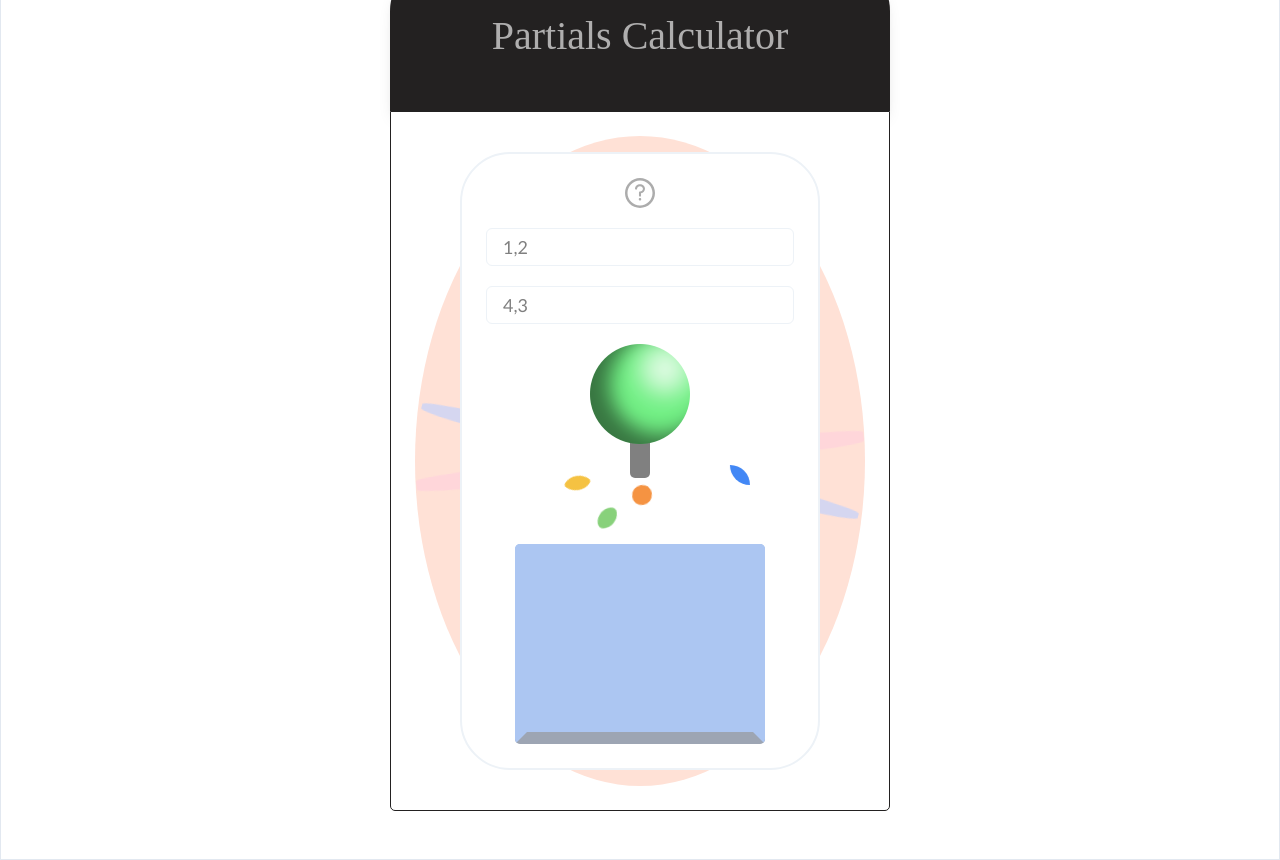
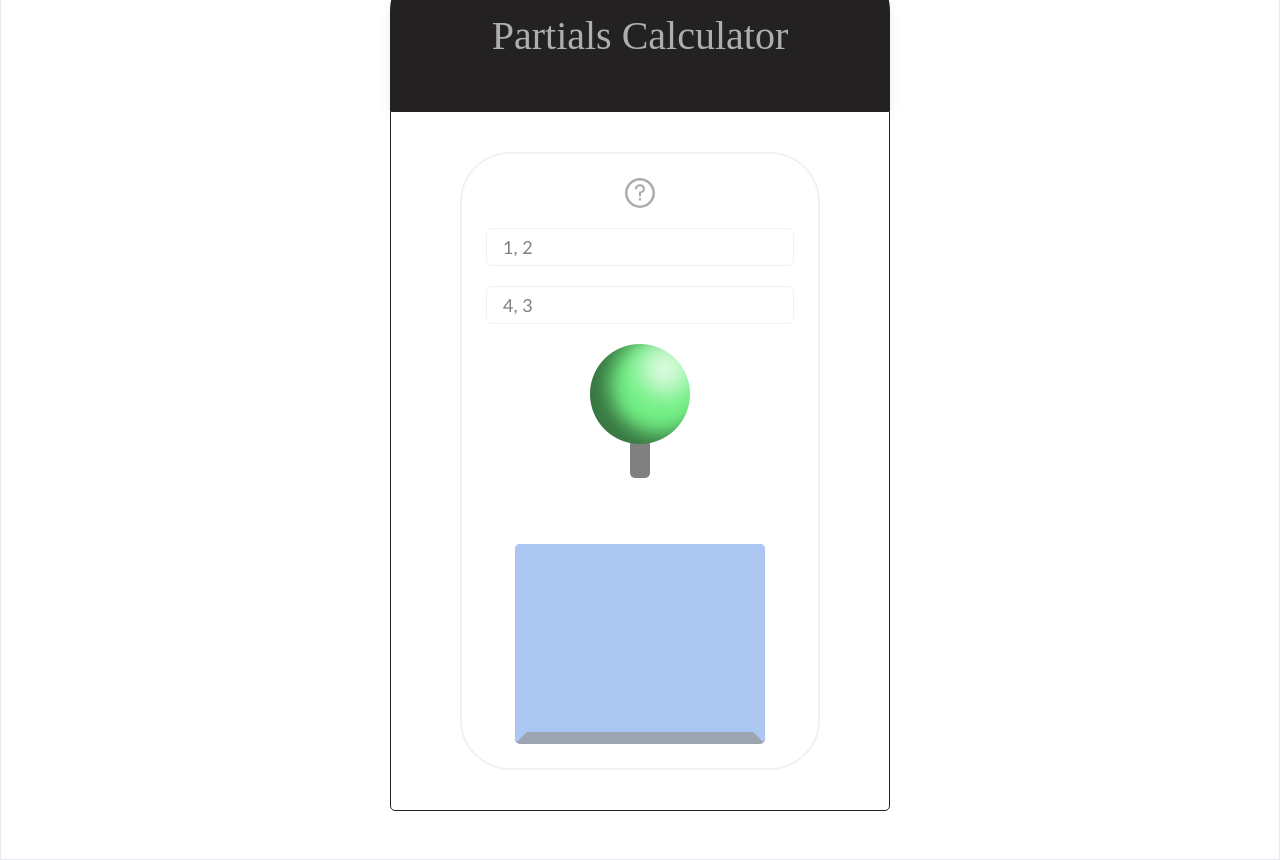
Before and after one commit to ph0ph0/DayTraderTools, a Next.js app: page / in a window 1280 px wide. Shown: the part 740-1600 px from the top of the page. Built offline with nearby package versions, Linux system fonts and the light colour scheme; a web font is replaced by a local one.

Commit message:
finished the animation for loading

```diff
--- a/components/VendingMachine/API/PartialCalculatorAPI.js
+++ b/components/VendingMachine/API/PartialCalculatorAPI.js
@@ -164,16 +164,9 @@ const PartialCalculatorAPI = ({ state, setState }) => {
         throw "database id is not the same as sent id";
       }
       window.log(`Done sending data to backend`);
-      setLoading(false);
-    } catch (error) {
-      setLoading(false);
-      setError(error);
-      window.log(`Error hitting API: ${error}`);
-      return;
-    }
       window.log(`Now looking to poll with id: ${queryID}`);
+
       // Now poll the backend until we get a response.
-
       const queryIdObject = { id: queryID };
       const queryBackend = async () => {
         try {
@@ -184,7 +177,6 @@ const PartialCalculatorAPI = ({ state, setState }) => {
         }
       };
 
-    try {
       const partialCalculatorResult = await poll(
         queryBackend,
         validatePollingResponse,
@@ -194,6 +186,8 @@ const PartialCalculatorAPI = ({ state, setState }) => {
         `PartialCalculatorResult: ${JSON.stringify(partialCalculatorResult)}`
       );
       window.log(`rFLOATSBJKKJHKLBJ: ${rFloats.length}`);
+      setLoading(false);
+      setNotification(null);
       setState((prevState) => {
         return {
           ...prevState,
@@ -202,8 +196,11 @@ const PartialCalculatorAPI = ({ state, setState }) => {
         };
       });
     } catch (error) {
-      window.log(`Error polling: ${error}`);
+      setLoading(false);
       setError(`Contact admin: ${error}`);
+      setNotification(null);
+      window.log(`Error hitting API: ${error}`);
+      return;
     }
   };
 
--- a/components/VendingMachine/VendingMachine.js
+++ b/components/VendingMachine/VendingMachine.js
@@ -31,8 +31,8 @@ const label =
 
 export default function VendingMachine() {
   const api = useAPI(PartialCalculatorAPI, {
-    rValues: "1,2",
-    probabilities: "4,3",
+    rValues: "1, 2",
+    probabilities: "4, 3",
     windowIsOpen: false,
     loading: false,
     error: null,
--- a/components/VendingMachine/VendingMachineCentralPanel/VendingMachineCentralPanel.js
+++ b/components/VendingMachine/VendingMachineCentralPanel/VendingMachineCentralPanel.js
@@ -21,27 +21,8 @@ import { motion } from "framer-motion";
 
 const VendingMachineCentralPanel = ({ api, ...props }) => {
   return (
-    <AnimationDiv
-      animate={{ backgroundColor: ["hsl(0,100, 92)", "hsl(361, 100, 92)"] }}
-      transition={{ repeat: Infinity, duration: 0.8 }}
-    >
-      <SpinnerDiv
-        animate={{
-          //   scale: [1, 1.3, 1.3, 1, 1],
-          rotate: [0, 360],
-          borderRadius: ["20%", "20%", "50%", "50%", "20%"],
-          backgroundColor: ["hsl(0,100, 92)", "hsl(361, 100, 92)"],
-        }}
-        transition={{ repeat: Infinity, duration: 3 }}
-      />
-      <SpinnerDiv
-        animate={{
-          //   scale: [1, 1.3, 1.3, 1, 1],
-          rotate: [360, 0],
-          borderRadius: ["20%", "20%", "50%", "50%", "20%"],
-        }}
-        transition={{ repeat: Infinity, duration: 2 }}
-      />
+    <>
+      <BackgroundAnimation api={api} />
       <Box
         // The central panel of the vending machine. This contains the inputs and button
         role={"group"}
@@ -86,16 +67,18 @@ const VendingMachineCentralPanel = ({ api, ...props }) => {
           <NotificationText>{api.notification}</NotificationText>
         )}
         {api.error && <ErrorText>{api.error}</ErrorText>}
-        <Loader />
+        <Loader api={api} />
         <VendingMachineWindowWrapper api={api} />
       </Box>
-    </AnimationDiv>
+    </>
   );
 };
 
 const VendingMachineCentralPanelWrapper = styled(VendingMachineCentralPanel)``;
 
 const AnimationDiv = styled(motion.div)`
+  position: absolute;
+  z-index: -10;
   display: flex;
   flex-direction: column;
   justify-content: center;
@@ -113,6 +96,38 @@ const SpinnerDiv = styled(motion.div)`
   background-color: #d5d6f0;
 `;
 
+const BackgroundAnimation = ({ api, children, ...props }) => {
+  return (
+    <>
+      {api.loading && (
+        <AnimationDiv
+          animate={{ backgroundColor: ["hsl(0,100, 92)", "hsl(361, 100, 92)"] }}
+          transition={{ repeat: Infinity, duration: 0.8 }}
+        />
+      )}
+      {api.loading && (
+        <SpinnerDiv
+          animate={{
+            rotate: [0, 360],
+            borderRadius: ["20%", "20%", "50%", "50%", "20%"],
+            backgroundColor: ["hsl(0,100, 92)", "hsl(361, 100, 92)"],
+          }}
+          transition={{ repeat: Infinity, duration: 3 }}
+        />
+      )}
+      {api.loading && (
+        <SpinnerDiv
+          animate={{
+            rotate: [360, 0],
+            borderRadius: ["20%", "20%", "50%", "50%", "20%"],
+          }}
+          transition={{ repeat: Infinity, duration: 2 }}
+        />
+      )}
+    </>
+  );
+};
+
 const StyledLoader = styled(motion.div)`
   position: absolute;
   top: 47px;
@@ -127,8 +142,10 @@ const StyledLoader = styled(motion.div)`
   flex-direction: column;
 `;
 
-const Loader = () => {
+const Loader = ({ api }) => {
   return (
+    <>
+      {api.loading && (
         <StyledLoader>
           <motion.div
             animate={{
@@ -223,6 +240,8 @@ const Loader = () => {
             }}
           ></motion.div>
         </StyledLoader>
+      )}
+    </>
   );
 };
 
```
Lines whose indentation alone changed are shown as unchanged.
